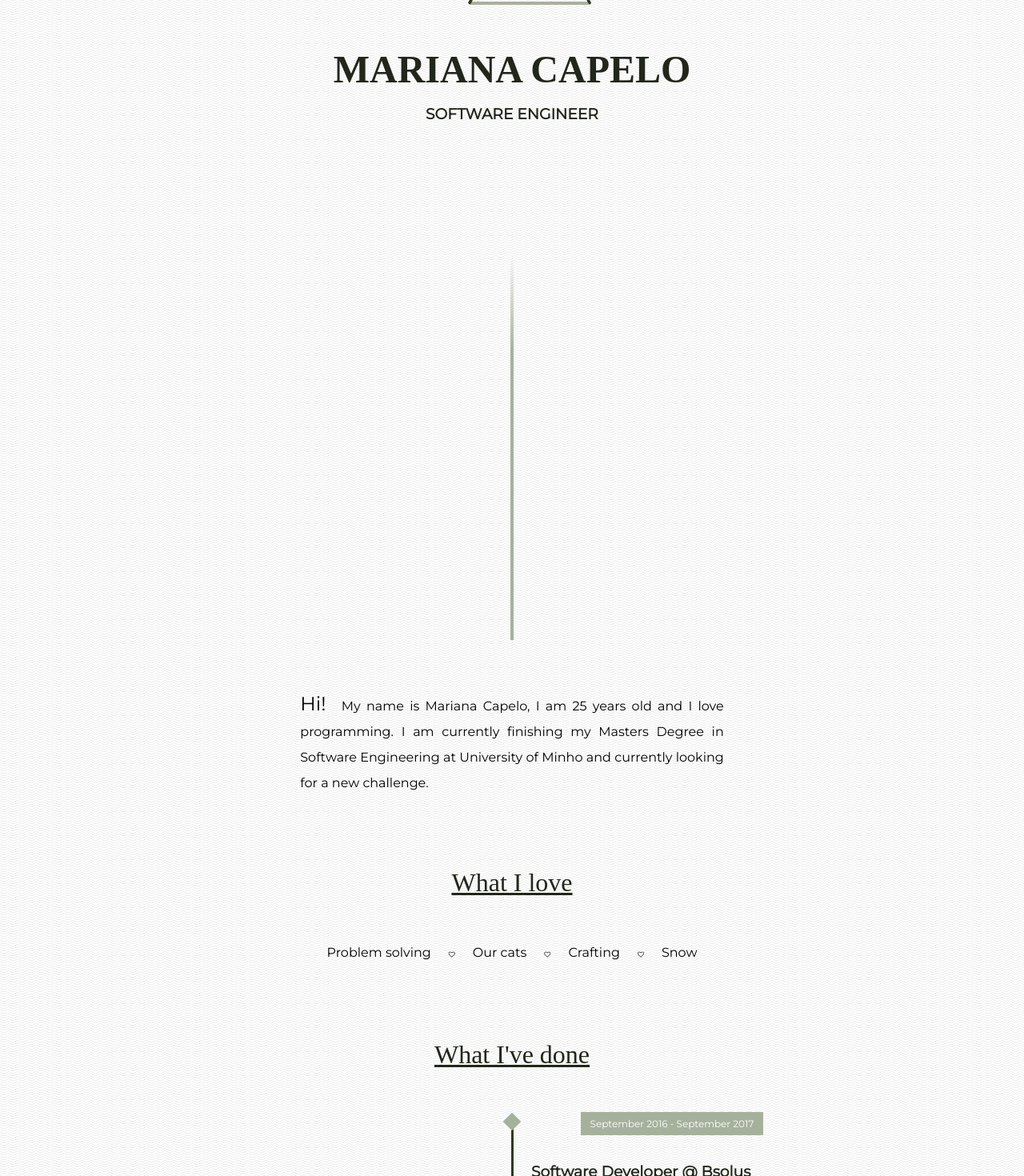
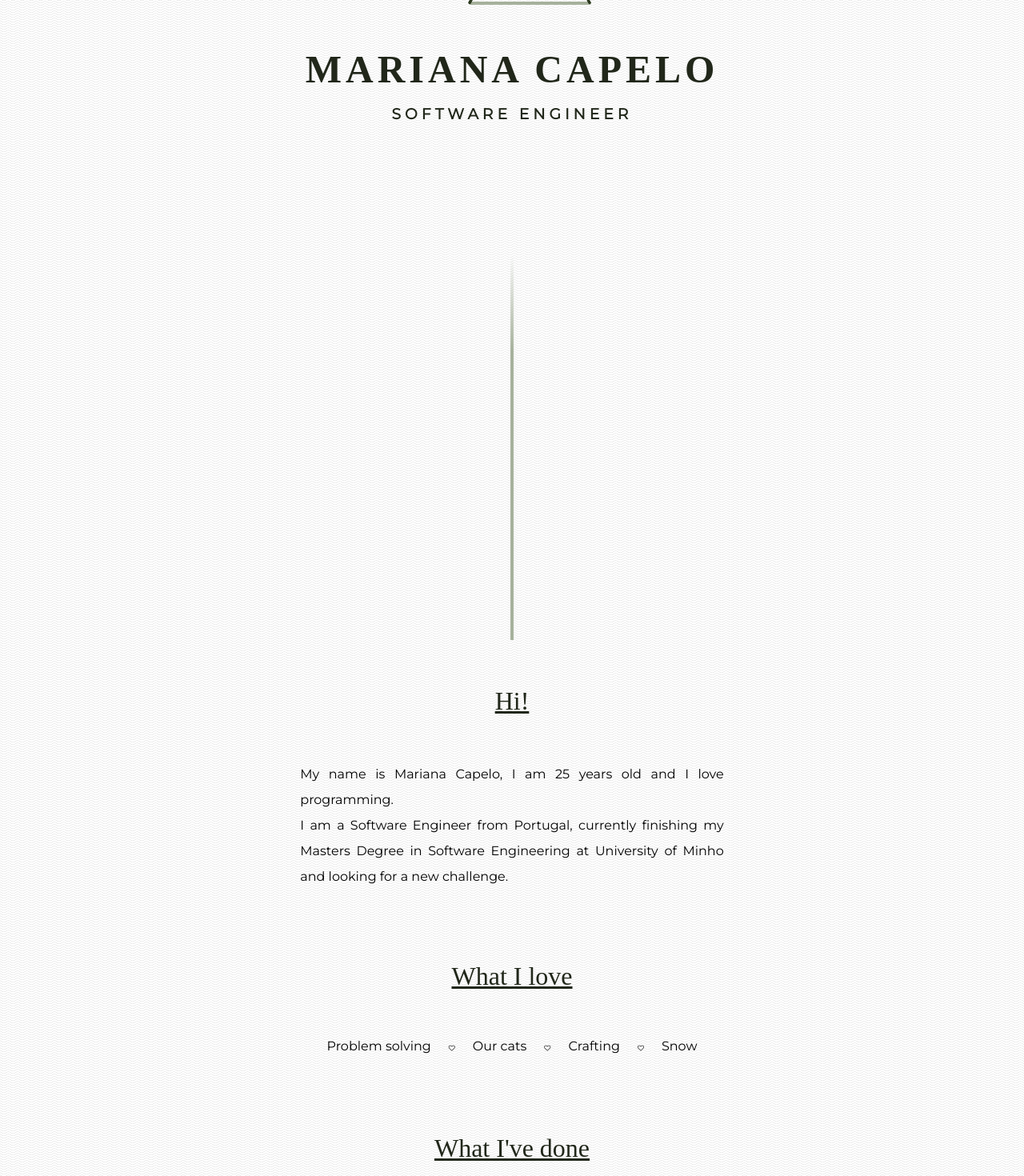
Before and after one commit to marianacapelo/marianacapelo.github.io, a React (Create React App) app: page / in a window 1280 px wide. Shown: the part 320-1790 px from the top of the page at 80% size. Built offline with nearby package versions, Linux system fonts and the light colour scheme; a web font is replaced by a local one.

Commit message:
Styling - letter spacing, alignments and new h2.

```diff
--- a/src/App.css
+++ b/src/App.css
@@ -221,7 +221,7 @@ body {
 
 @media (min-width: 800px) {
   .App #experience li .timeline-card {
-    margin-top: -2em;
+    margin-top: -1.5em;
     background: none;
     padding-top: 0px;
     padding-bottom: 0px;
@@ -249,12 +249,13 @@ body {
   -o-transition: box-shadow 0.5s ease-in 0.1s;
   transition: box-shadow 0.5s ease-in 0.1s;
   color: white;
-  font-size: 0.75em;
+  font-size: 1em;
   background-color: #A6B19C;
   -webkit-box-shadow: inset 0 0 0 0em #ef795a;
   -moz-box-shadow: inset 0 0 0 0em #ef795a;
   box-shadow: inset 0 0 0 0em #ef795a;
   display: inline-block;
+  margin-top: 0;
   margin-bottom: 1.2em;
   padding: 0.25em 1em 0.2em 1em; }
 
--- a/src/App.js
+++ b/src/App.js
@@ -13,10 +13,15 @@ class App extends Component {
 
         <section id="intro" className="inner">
           <div className="intro-card">
-            <p>
-              <span>Hi!</span> My name is Mariana Capelo, I am 25 years old and I love programming.
-              I am currently finishing my Masters Degree in Software Engineering at University of Minho and currently looking for a new challenge.
-            </p>
+            <h2 className="section-title">Hi!</h2>
+            <div className="section-content">
+              <p>
+                My name is Mariana Capelo, I am 25 years old and I love programming.
+              </p>
+              <p>
+                I am a Software Engineer from Portugal, currently finishing my Masters Degree in Software Engineering at University of Minho and looking for a new challenge.
+              </p>
+            </div>
           </div>
         </section>
 
@@ -96,7 +101,7 @@ class App extends Component {
               I would love to talk!
             </p>
             <strong>
-              mabcapelo@gmail.com
+              <a href="mailto:mabcapelo@gmail.com">mabcapelo@gmail.com</a>
             </strong>
           </div>
         </section>
--- a/src/App.scss
+++ b/src/App.scss
@@ -285,7 +285,7 @@ body {
 
         // When timeline is large, margin top to align with icon and align odd and even cards to left and right sides
         @media (min-width: $timelinebreak) {
-          margin-top: -2em;
+          margin-top: -1.5em;
 
           background: none;
           padding-top: 0px;
@@ -319,11 +319,13 @@ body {
         .timeline-card-thumbnail {
           @include transition(box-shadow 0.5s ease-in 0.1s);
           color: white;
-          font-size: 0.75em;
+          font-size: 1em;
 
           background-color: $theme-lighter;
           @include box-shadow(inset 0 0 0 0em #ef795a);
           display: inline-block;
+
+          margin-top: 0;
           margin-bottom: 1.2em;
           padding: 0.25em 1em 0.2em 1em;
         }
--- a/src/components/Cover.css
+++ b/src/components/Cover.css
@@ -12,7 +12,8 @@
   align-items: center; }
 
 .Cover * {
-  text-transform: uppercase; }
+  text-transform: uppercase;
+  letter-spacing: 5px; }
 
 .Cover .inner-content .aligned {
   width: 100%; }
--- a/src/components/Cover.scss
+++ b/src/components/Cover.scss
@@ -10,6 +10,8 @@
 
   * {
     text-transform: uppercase;
+    letter-spacing: 5px;
+
   }
 
   .inner-content {
```
